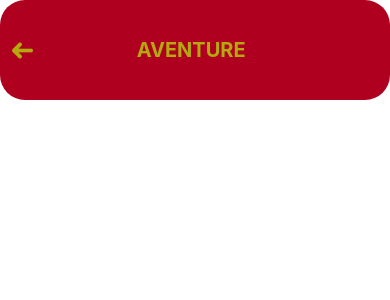
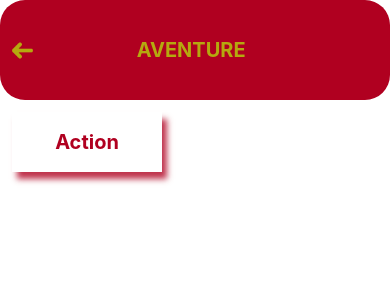
Before and after one commit to HugoHL1/film-master, a React Native app: screen / in a window 390 px wide. Shown: the top 300 px of the page. Built offline with nearby package versions, Linux system fonts and the light colour scheme.

Commit message:
Add Category Button
:rocket:

```diff
--- a/App.js
+++ b/App.js
@@ -1,14 +1,25 @@
 
 import React from 'react';
 import SearchScreen from "./src/screens/SearchScreen";
-import {View, Image} from "react-native";
+import {View, Image, StyleSheet} from "react-native";
 import Section from "./src/components/Section";
+import Category from "./src/components/Category";
 
 export default function App() {
   return (
       <View >
         <Section />
+        <View style={styles.button}>
+        <Category/>
+        </View>
       </View>
 
   );
 }
+
+const styles = StyleSheet.create({
+  button: {
+        paddingVertical: 12,
+        paddingHorizontal: 12,
+  },
+})
--- /dev/null
+++ b/src/components/Category.js
@@ -0,0 +1,32 @@
+import React from 'react';
+import { StyleSheet, Text, View, Button, Alert, TouchableOpacity } from 'react-native';
+
+export default function Category({ text, OnPress }) {
+      return(
+            <TouchableOpacity onPress={OnPress} >
+                  <View style={styles.button_category}>
+                        <Text style={styles.button_text_category}>Action</Text>
+                  </View>
+            </TouchableOpacity>
+      )
+}
+
+const styles = StyleSheet.create({
+      button_category: {
+            paddingVertical: 12,
+            height: 60,
+            width: 150,
+            backgroundColor: '#ffffff',
+            shadowOffset:{  width: 5,  height: 7,  },
+            shadowColor: '#B00020',
+            shadowOpacity: 0.8,
+            shadowRadius: 6,
+            justifyContent: 'center',
+            alignItems: 'center',
+      },
+      button_text_category: {
+            color: '#B00020',
+            fontWeight: 'bold',
+            fontSize: 20,
+      }
+})
```
